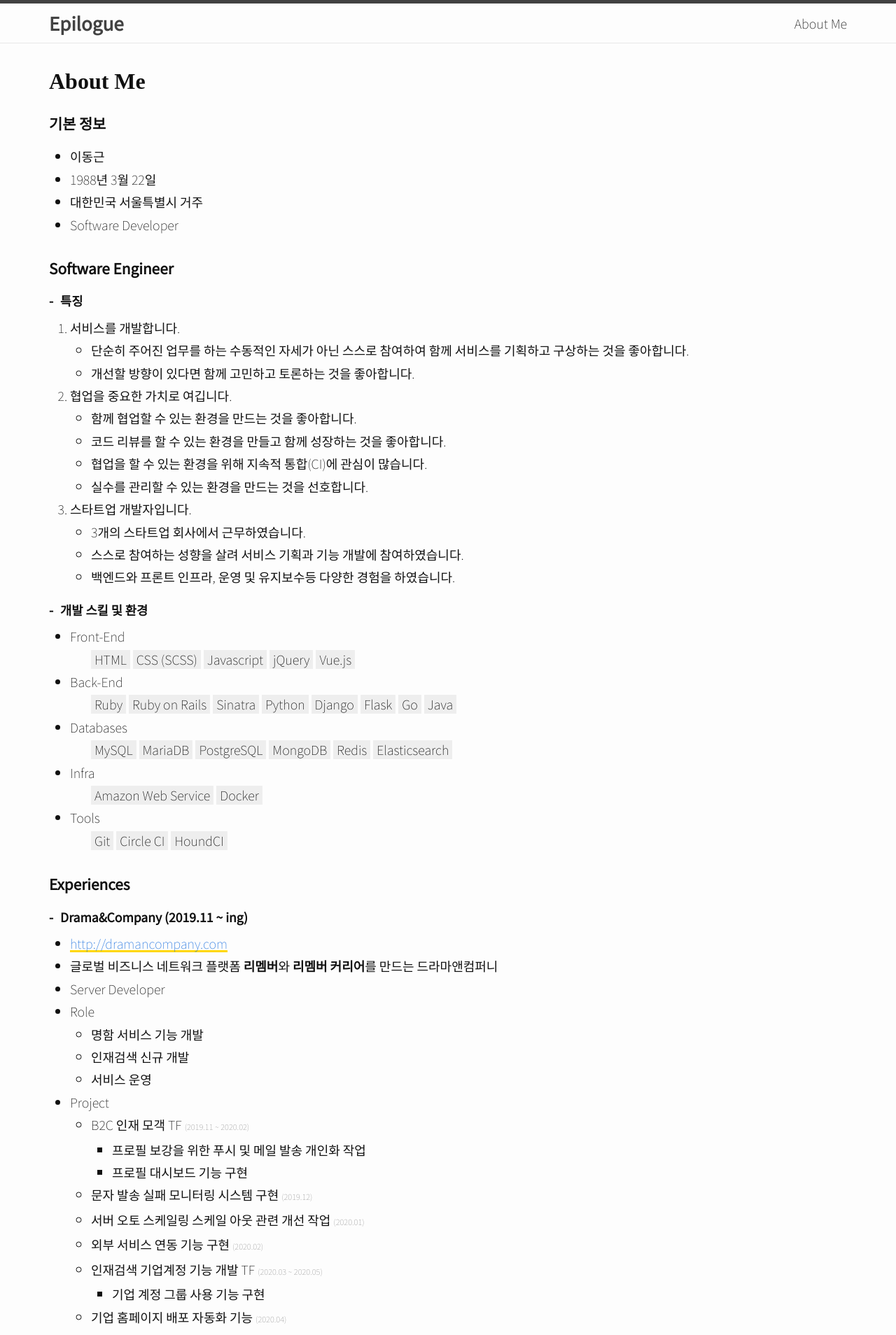
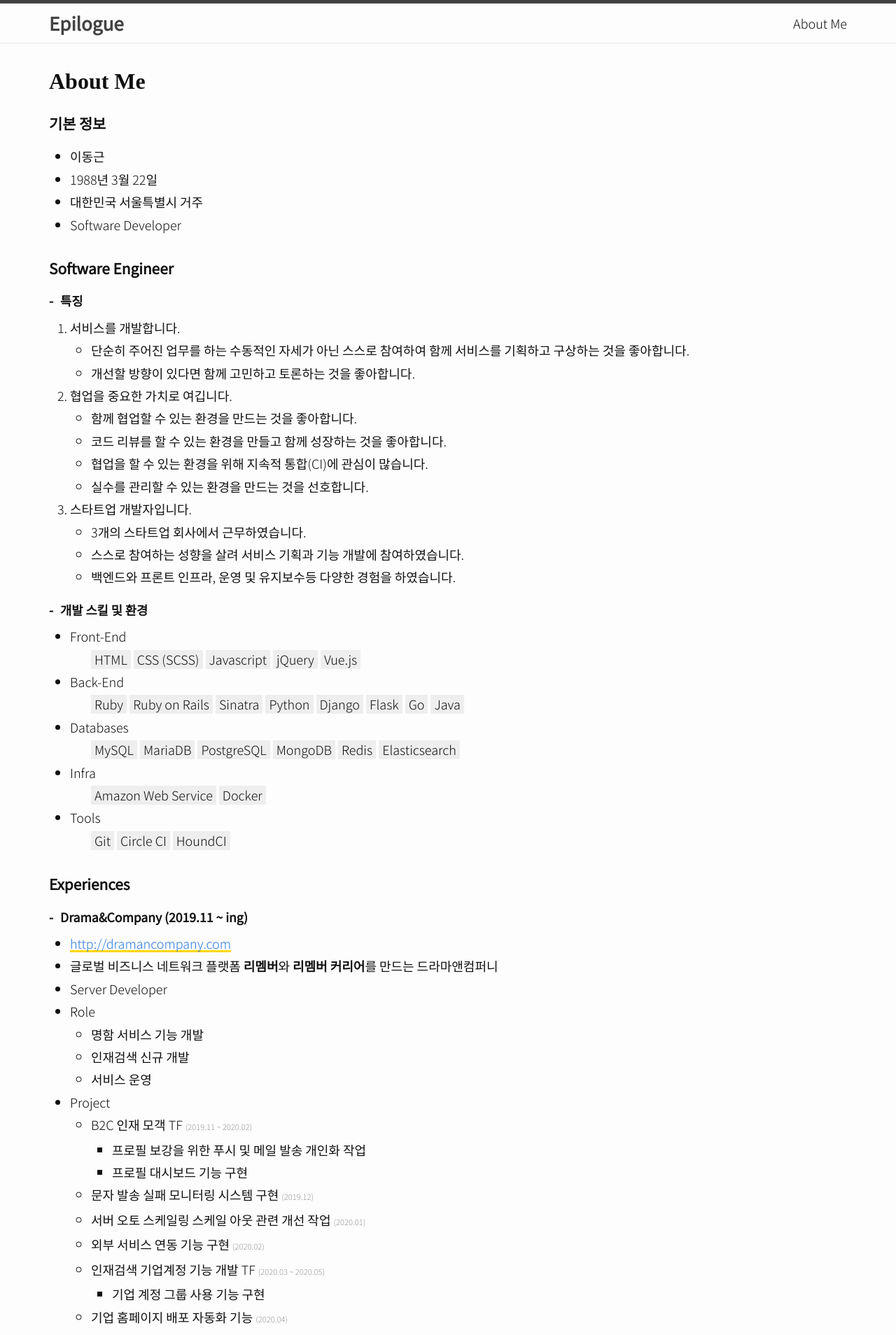
Before and after one commit to dizy64/dizy64.github.io, a Jekyll site: the page built from about/index.html, in a window 1280 px wide. Shown: the top 1908 px of the page at 70% size. Built offline with Jekyll 4.4.1, drawn with Linux system fonts in a browser that asks for light colours.

Commit message:
feat: 폰트의 굷기를 재조정하다

```diff
--- a/_includes/head.html
+++ b/_includes/head.html
@@ -6,7 +6,7 @@
   <title>{% if page.subject %}{{ page.subject + ' - ' + site.title }}{% elsif page.title %}{{ page.title }}{% else %}{{ site.title }}{% endif %}</title>
   <meta name="description" content="{% if page.excerpt %}{{ page.excerpt | strip_html | strip_newlines | truncate: 160 }}{% else %}{{ site.description }}{% endif %}">
   <link rel="preconnect" href="https://fonts.gstatic.com">
-  <link href="https://fonts.googleapis.com/css2?family=Fira+Code&family=Noto+Sans+KR:wght@100;400&family=Noto+Serif+KR:wght@700&display=swap" rel="stylesheet">
+  <link href="https://fonts.googleapis.com/css2?family=Fira+Code&family=Noto+Sans+KR:wght@100;300;400&family=Noto+Serif+KR:wght@700&display=swap" rel="stylesheet">
   <link rel="stylesheet" href="{{ "/css/main.css" | prepend: site.baseurl }}">
   <link rel="stylesheet" href="{{ "/css/syntax.css" | prepend: site.baseurl }}">
   <link rel="canonical" href="{{ page.url | replace:'index.html','' | prepend: site.baseurl | prepend: site.url }}">
--- a/css/main.scss
+++ b/css/main.scss
@@ -10,7 +10,7 @@ $header-font-fmail: 'Noto Serif KR', serif;
 $base-font-family: "Noto Sans KR", sans-serif;
 $base-code-font-family: "Fira Code", monospace;
 $base-font-size:   18px;
-$base-font-weight: 100;
+$base-font-weight: 300;
 $header-font-weight: 700;
 $small-font-size:  $base-font-size * 0.875;
 $base-line-height: 1.7;
```
